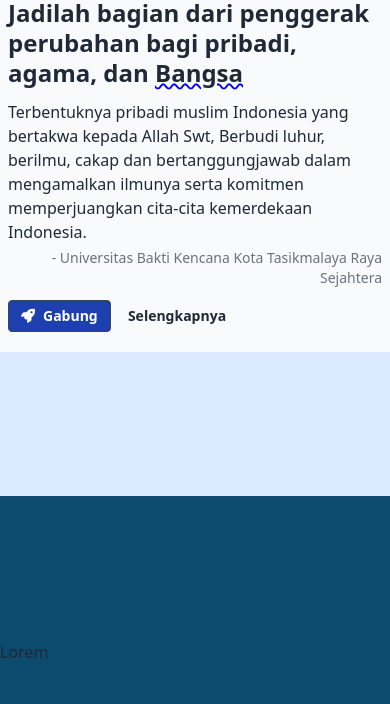
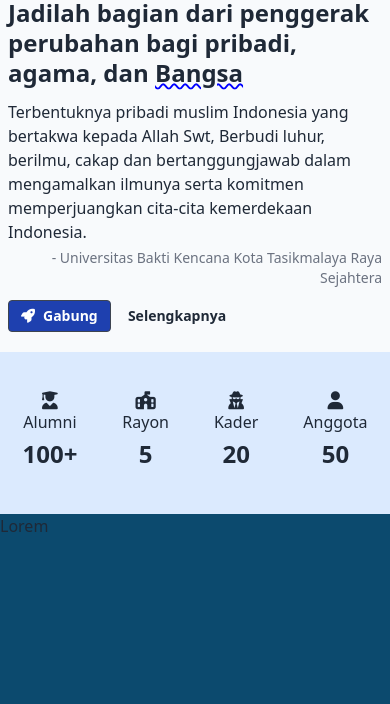
Before and after one commit to sejutaimpian/komray, a website: page index.html in a window 390 px wide. Shown: the part 396-1100 px from the top of the page. Drawn offline with nearby package versions, Linux system fonts and the light colour scheme.

Commit message:
add: add section data

```diff
--- a/index.html
+++ b/index.html
@@ -1,5 +1,5 @@
 <!DOCTYPE html>
-<html lang="en" data-theme="">
+<html lang="id" data-theme="" class="scroll-smooth">
 
 <head>
     <meta charset="UTF-8">
@@ -19,7 +19,7 @@
     <header class="shadow sticky top-0 bg-slate-50">
         <nav class="grid-nav grid-rows-1 items-center px-2 pt-1">
             <div class="grit-logo md:py-1">
-                <a href="/" class="">
+                <a href="#" class="">
                     <img src="img/logopmii.png" alt="Logo Komisariat" class="h-10 inline">
                 </a>
             </div>
@@ -52,7 +52,7 @@
                     </a></li>
             </ul>
             <div class="grit-cta flex justify-end">
-                <a href="" class="btn btn-sm bg-blue-800 hover:bg-blue-900"><i
+                <a href="#" class="btn btn-sm bg-blue-800 hover:bg-blue-900"><i
                         class="fa-solid fa-rocket pe-2"></i>Gabung</a>
             </div>
         </nav>
@@ -79,17 +79,41 @@
                     Raya Sejahtera
                 </p>
                 <div class="py-3">
-                    <a href="" class="btn btn-sm bg-blue-800 hover:bg-blue-900">
+                    <a href="#" class="btn btn-sm bg-blue-800 hover:bg-blue-900">
                         <i class="fa-solid fa-rocket pe-2"></i>Gabung
                     </a>
-                    <a href="" class="btn btn-sm btn-link no-underline text-gray-800">
+                    <a href="#data" class="btn btn-sm btn-link no-underline text-gray-800">
                         Selengkapnya
                     </a>
                 </div>
             </div>
         </section>
+        <section class="flex justify-center items-center my-10">
+            <div id="data" class="invisible -mt-80 md:-mt-72"></div>
+            <div class="flex-auto flex flex-col text-center">
+                <i class="fa-solid fa-user-graduate text-lg md:text-xl"></i>
+                <span class="font-normal">Alumni</span>
+                <h5 class="font-extrabold text-2xl md:text-5xl my-1">100+</h5>
+            </div>
+            <div class="flex-auto flex flex-col text-center">
+                <i class="fa-solid fa-school-flag text-lg md:text-xl"></i>
+                <span class="font-normal">Rayon</span>
+                <h5 class="font-extrabold text-2xl md:text-5xl my-1">5</h5>
+            </div>
+            <div class="flex-auto flex flex-col text-center">
+                <i class="fa-solid fa-user-secret text-lg md:text-xl"></i>
+                <span class="font-normal">Kader</span>
+                <h5 class="font-extrabold text-2xl md:text-5xl my-1">20</h5>
+            </div>
+            <div class="flex-auto flex flex-col text-center">
+                <i class="fa-solid fa-user text-lg md:text-xl"></i>
+                <span class="font-normal">Anggota</span>
+                <h5 class="font-extrabold text-2xl md:text-5xl my-1">50</h5>
+            </div>
+        </section>
     </main>
-    <footer class="bg-sky-900 my-36 py-36">Lorem</footer>
+    <footer class="bg-sky-900 h-72">Lorem</footer>
+    <footer class="bg-sky-900 h-72">Lorem</footer>
 </body>
 
 </html>
```
Also changed, not shown: dist/output.css.
